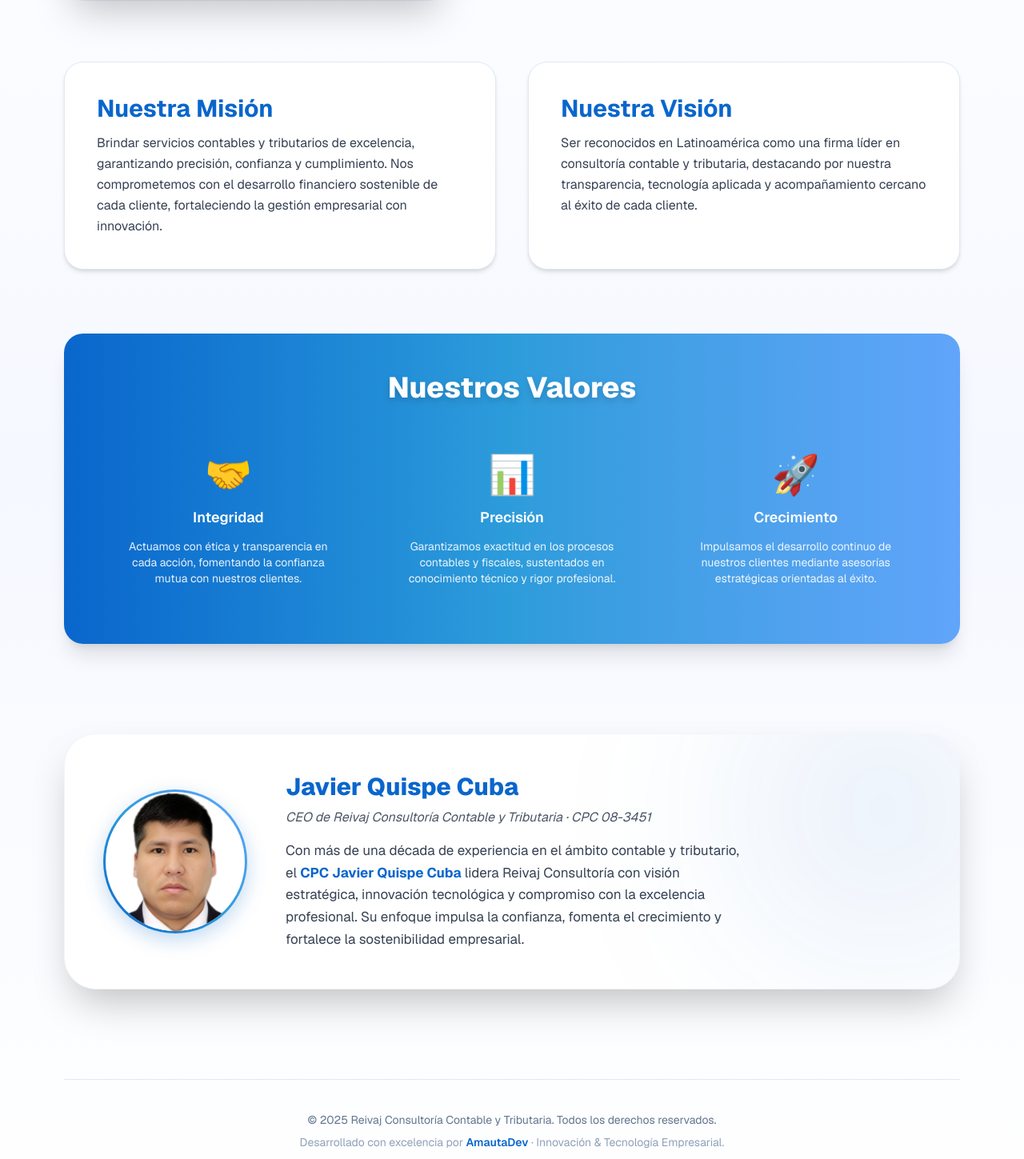
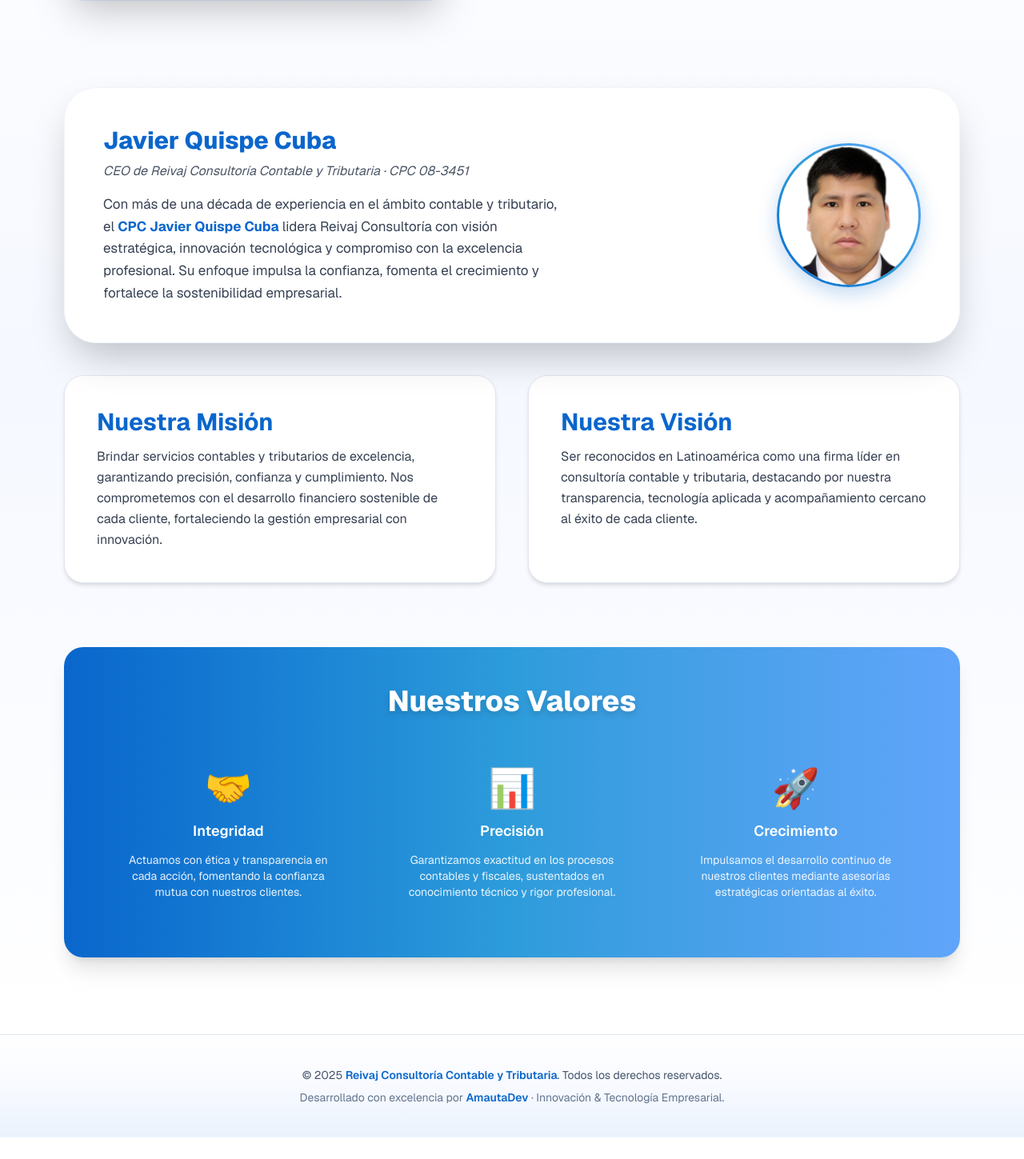
Before and after one commit to Stiph01/reivaj, a Next.js app: page /nosotros in a window 1280 px wide. Shown: the part 361-1810 px from the top of the page at 80% size. After the commit the page ends 1783 px from the top, so only its background shows below. Built offline with nearby package versions, Linux system fonts and the light colour scheme.

Commit message:
modify: codigo de contacto

```diff
--- a/src/app/nosotros/page.js
+++ b/src/app/nosotros/page.js
@@ -28,6 +28,45 @@
               emprendedores a tomar decisiones informadas, cumplir con la
               normativa vigente y optimizar su crecimiento económico.
             </p>
+          </div>
+        </div>
+
+        {/* --- CEO ULTRA PREMIUM --- */}
+        <div className="mt-28 flex flex-col sm:flex-row sm:justify-between items-center gap-12 bg-white border border-slate-100 rounded-[2.5rem] shadow-2xl p-12 backdrop-blur-sm hover:shadow-[#0A66CC]/25 transition-all duration-700 relative overflow-hidden">
+          {/* FONDO LUMINOSO */}
+
+          {/* TEXTO DEL CEO */}
+          <div className="text-center sm:text-left max-w-xl">
+            <h2 className="text-3xl font-extrabold text-[#0A66CC] mb-2">
+              Javier Quispe Cuba
+            </h2>
+            <p className="text-gray-600 italic mb-4">
+              CEO de Reivaj Consultoría Contable y Tributaria · CPC 08-3451
+            </p>
+            <p className="text-[17px] text-gray-700 leading-relaxed">
+              Con más de una década de experiencia en el ámbito contable y
+              tributario, el{" "}
+              <strong className="text-[#0A66CC]">CPC Javier Quispe Cuba</strong>{" "}
+              lidera Reivaj Consultoría con visión estratégica, innovación
+              tecnológica y compromiso con la excelencia profesional. Su enfoque
+              impulsa la confianza, fomenta el crecimiento y fortalece la
+              sostenibilidad empresarial.
+            </p>
+          </div>
+
+          {/* FOTO DEL CEO */}
+          <div className="">
+            <div className="w-[180px] h-[180px] rounded-full bg-gradient-to-tr from-[#0A66CC] via-[#2D9CDB] to-[#60A5FA] p-[3px] shadow-[0_8px_25px_rgba(10,102,204,0.25)]">
+              <div className="w-full h-full rounded-full bg-white overflow-hidden flex items-center justify-center">
+                <Image
+                  src="/images/12705795114.png"
+                  alt="Javier Quispe Cuba - CEO de Reivaj"
+                  width={160}
+                  height={160}
+                  className="rounded-full object-cover scale-95 hover:scale-100 transition-transform duration-500"
+                />
+              </div>
+            </div>
           </div>
         </div>
 
@@ -91,62 +130,6 @@
           </div>
         </div>
 
-        {/* --- CEO ULTRA PREMIUM --- */}
-        <div className="mt-28 flex flex-col sm:flex-row items-center gap-12 bg-white border border-slate-100 rounded-[2.5rem] shadow-2xl p-12 backdrop-blur-sm hover:shadow-[#0A66CC]/25 transition-all duration-700 relative overflow-hidden">
-          {/* FONDO LUMINOSO */}
-          <div className="absolute -top-20 -right-20 w-[350px] h-[350px] bg-[#0A66CC]/10 rounded-full blur-[120px]"></div>
-
-          {/* FOTO DEL CEO */}
-          <div className="relative flex-shrink-0">
-            <div className="w-[180px] h-[180px] rounded-full bg-gradient-to-tr from-[#0A66CC] via-[#2D9CDB] to-[#60A5FA] p-[3px] shadow-[0_8px_25px_rgba(10,102,204,0.25)]">
-              <div className="w-full h-full rounded-full bg-white overflow-hidden flex items-center justify-center">
-                <Image
-                  src="/images/12705795114.png"
-                  alt="Javier Quispe Cuba - CEO de Reivaj"
-                  width={160}
-                  height={160}
-                  className="rounded-full object-cover scale-95 hover:scale-100 transition-transform duration-500"
-                />
-              </div>
-            </div>
-          </div>
-
-          {/* TEXTO DEL CEO */}
-          <div className="text-center sm:text-left max-w-xl">
-            <h2 className="text-3xl font-extrabold text-[#0A66CC] mb-2">
-              Javier Quispe Cuba
-            </h2>
-            <p className="text-gray-600 italic mb-4">
-              CEO de Reivaj Consultoría Contable y Tributaria · CPC 08-3451
-            </p>
-            <p className="text-[17px] text-gray-700 leading-relaxed">
-              Con más de una década de experiencia en el ámbito contable y
-              tributario, el{" "}
-              <strong className="text-[#0A66CC]">
-                CPC Javier Quispe Cuba
-              </strong>{" "}
-              lidera Reivaj Consultoría con visión estratégica, innovación
-              tecnológica y compromiso con la excelencia profesional. Su enfoque
-              impulsa la confianza, fomenta el crecimiento y fortalece la
-              sostenibilidad empresarial.
-            </p>
-          </div>
-        </div>
-
-        {/* --- FOOTER --- */}
-        <footer className="mt-28 pt-10 border-t border-slate-200 text-center text-sm text-slate-500 relative z-10">
-          <p>
-            © {new Date().getFullYear()} Reivaj Consultoría Contable y
-            Tributaria. Todos los derechos reservados.
-          </p>
-          <p className="mt-2 text-slate-400">
-            Desarrollado con excelencia por{" "}
-            <span className="font-semibold text-[#0A66CC] hover:text-[#084da0] transition">
-              AmautaDev
-            </span>{" "}
-            · Innovación & Tecnología Empresarial.
-          </p>
-        </footer>
       </section>
     </div>
   );
```
